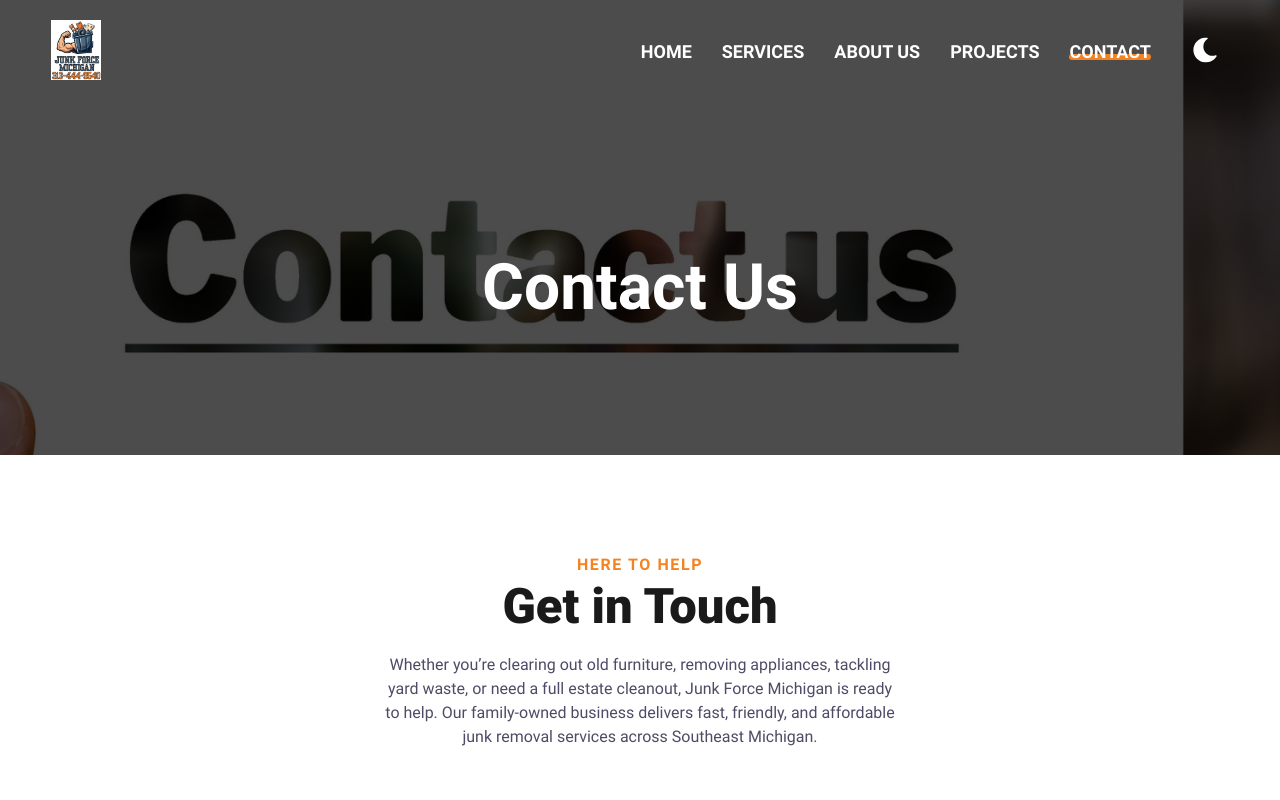
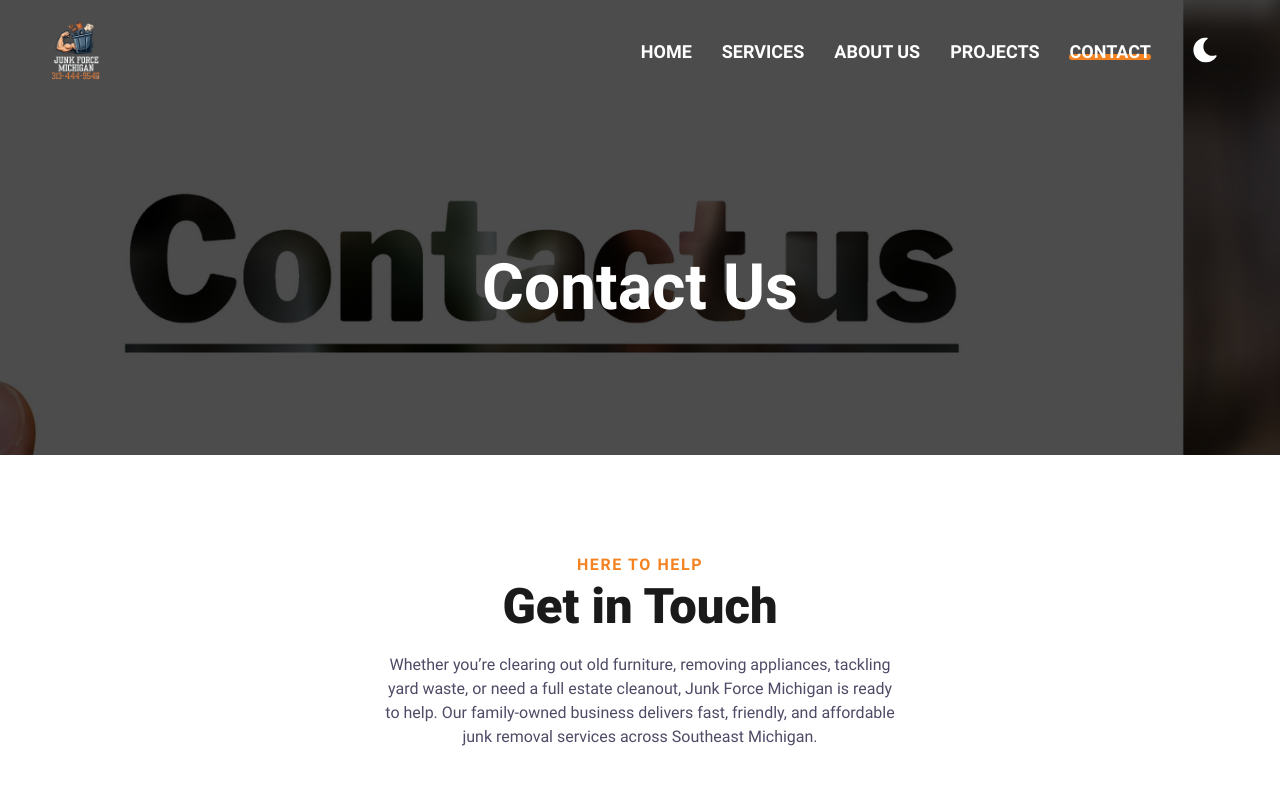
Before and after one commit to GetLaunchedAi/traverse-city-handy, an Eleventy site: page src/pages/contact.html in a window 1280 px wide. Shown: the top 800 px of the page. Built offline with nearby package versions, Linux system fonts and the light colour scheme; Eleventy itself is replaced by a stand-in of ours; files that its build step writes are made by us from their sources; files whose address does not match are found by name.

Commit message:
removed logo backgrounds

```diff
--- a/src/_includes/footer.html
+++ b/src/_includes/footer.html
@@ -5,7 +5,7 @@
 <footer id="footer">
   <div class="container">
     <div class="left-section">
-      <a class="logo" href="/"><img loading="lazy" decoding="async" src="/assets/images/logo.png"
+      <a class="logo" href="/"><img loading="lazy" decoding="async" src="/assets/images/logo_dark.png"
           alt="Junk Force Michigan logo" width="264" height="78" /></a>
     </div>
     <div class="right-section">
--- a/src/_includes/header.html
+++ b/src/_includes/header.html
@@ -14,11 +14,11 @@
         <!--Logo - Get SVGs if you can.  I use fiverr to get png's turned into SVGs. Highly recommend it, worth the $20 - get a light and dark version-->
         <a class="logo" aria-label="click to go to home page" href="/">
             <!--Light Colored Logo, remove .dark image tag and the .light class if you don't have a dark and light version -->
-            <img class="light" aria-hidden="true" src="/assets/images/logo.png" decoding="async" alt="logo" width="221"
+            <img class="light" aria-hidden="true" src="/assets/images/logo_dark.png" decoding="async" alt="logo" width="221"
                 height="66">
 
             <!--Dark Colored Logo-->
-            <img class="dark" aria-hidden="true" src="/assets/images/logo.png" decoding="async" loading="lazy"
+            <img class="dark" aria-hidden="true" src="/assets/images/logo_white.png" decoding="async" loading="lazy"
                 alt="logo" width="221" height="66">
         </a>
 
```
Also changed, not shown: src/assets/images/logo.png (deleted), src/assets/images/logo_dark.png (added), src/assets/images/logo_white.png (added).
